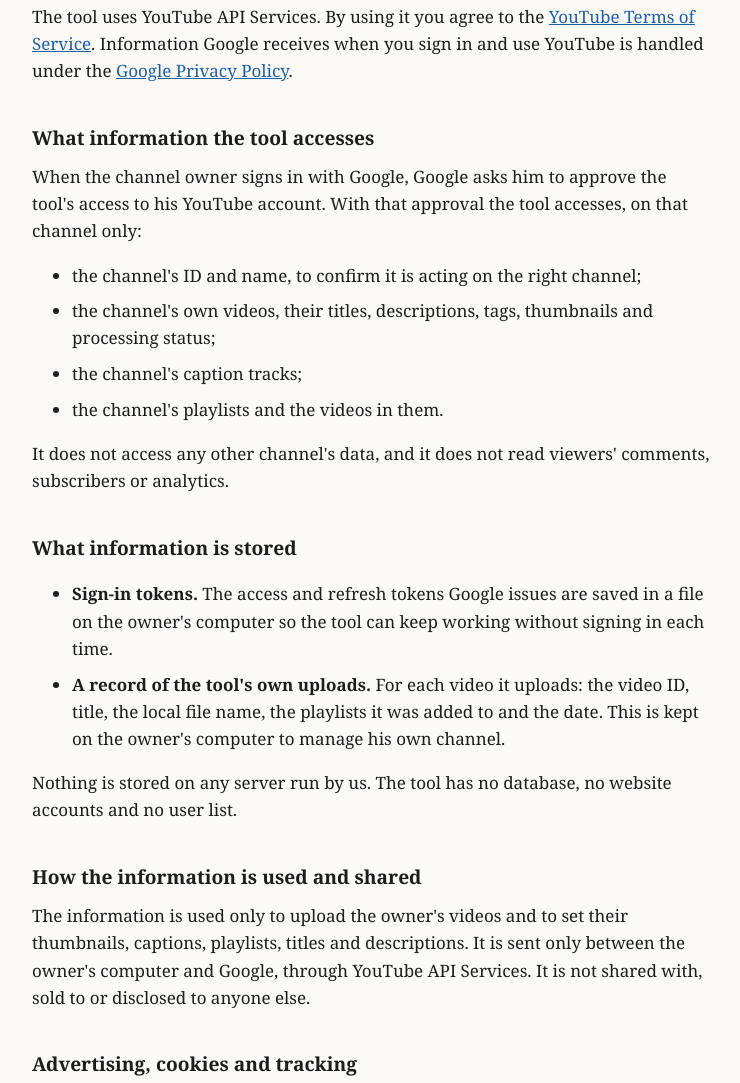
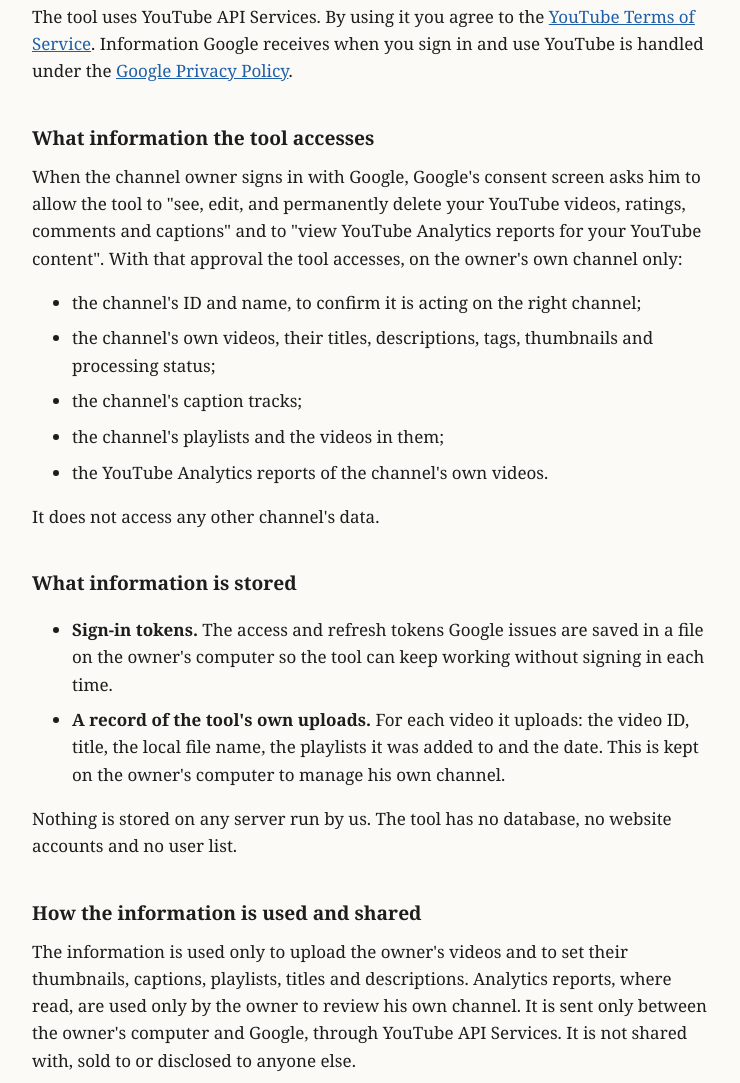
Before and after one commit to yspennstate/yspennstate.github.io, a plain HTML site: page film-uploader/privacy.html in a window 1280 px wide. Shown: the part 359-1442 px from the top of the page, without its empty margins (268-1008 px from the left). Drawn offline with Linux system fonts and the light colour scheme.

Commit message:
Privacy policy: list the analytics permission

```diff
--- a/film-uploader/privacy.html
+++ b/film-uploader/privacy.html
@@ -31,14 +31,15 @@
   <p>The tool uses YouTube API Services. By using it you agree to the <a href="https://www.youtube.com/t/terms">YouTube Terms of Service</a>. Information Google receives when you sign in and use YouTube is handled under the <a href="http://www.google.com/policies/privacy">Google Privacy Policy</a>.</p>
 
   <h2>What information the tool accesses</h2>
-  <p>When the channel owner signs in with Google, Google asks him to approve the tool's access to his YouTube account. With that approval the tool accesses, on that channel only:</p>
+  <p>When the channel owner signs in with Google, Google's consent screen asks him to allow the tool to "see, edit, and permanently delete your YouTube videos, ratings, comments and captions" and to "view YouTube Analytics reports for your YouTube content". With that approval the tool accesses, on the owner's own channel only:</p>
   <ul>
     <li>the channel's ID and name, to confirm it is acting on the right channel;</li>
     <li>the channel's own videos, their titles, descriptions, tags, thumbnails and processing status;</li>
     <li>the channel's caption tracks;</li>
-    <li>the channel's playlists and the videos in them.</li>
+    <li>the channel's playlists and the videos in them;</li>
+    <li>the YouTube Analytics reports of the channel's own videos.</li>
   </ul>
-  <p>It does not access any other channel's data, and it does not read viewers' comments, subscribers or analytics.</p>
+  <p>It does not access any other channel's data.</p>
 
   <h2>What information is stored</h2>
   <ul>
@@ -48,7 +49,7 @@
   <p>Nothing is stored on any server run by us. The tool has no database, no website accounts and no user list.</p>
 
   <h2>How the information is used and shared</h2>
-  <p>The information is used only to upload the owner's videos and to set their thumbnails, captions, playlists, titles and descriptions. It is sent only between the owner's computer and Google, through YouTube API Services. It is not shared with, sold to or disclosed to anyone else.</p>
+  <p>The information is used only to upload the owner's videos and to set their thumbnails, captions, playlists, titles and descriptions. Analytics reports, where read, are used only by the owner to review his own channel. It is sent only between the owner's computer and Google, through YouTube API Services. It is not shared with, sold to or disclosed to anyone else.</p>
 
   <h2>Advertising, cookies and tracking</h2>
   <p>The tool shows no advertising and lets no third party serve content. Neither the tool nor these web pages use cookies, analytics or any other tracking technology on your device.</p>
```
